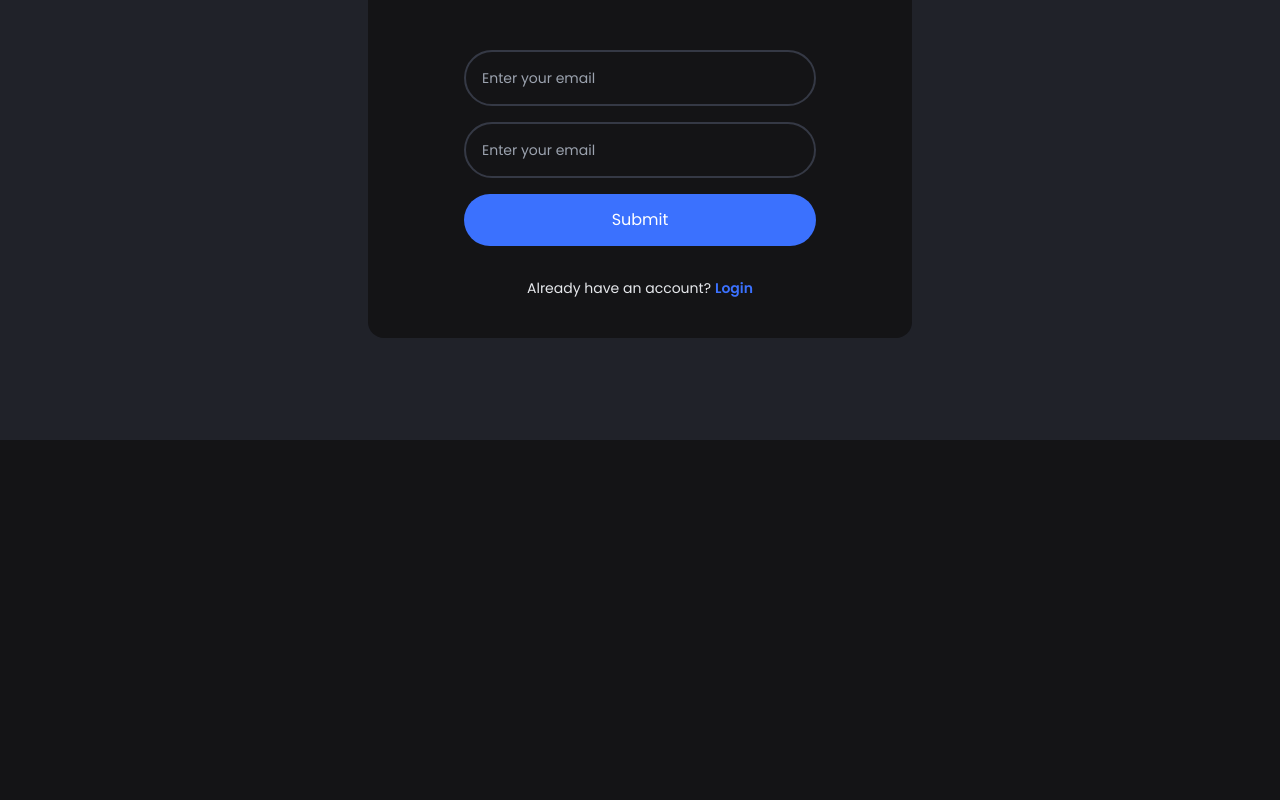
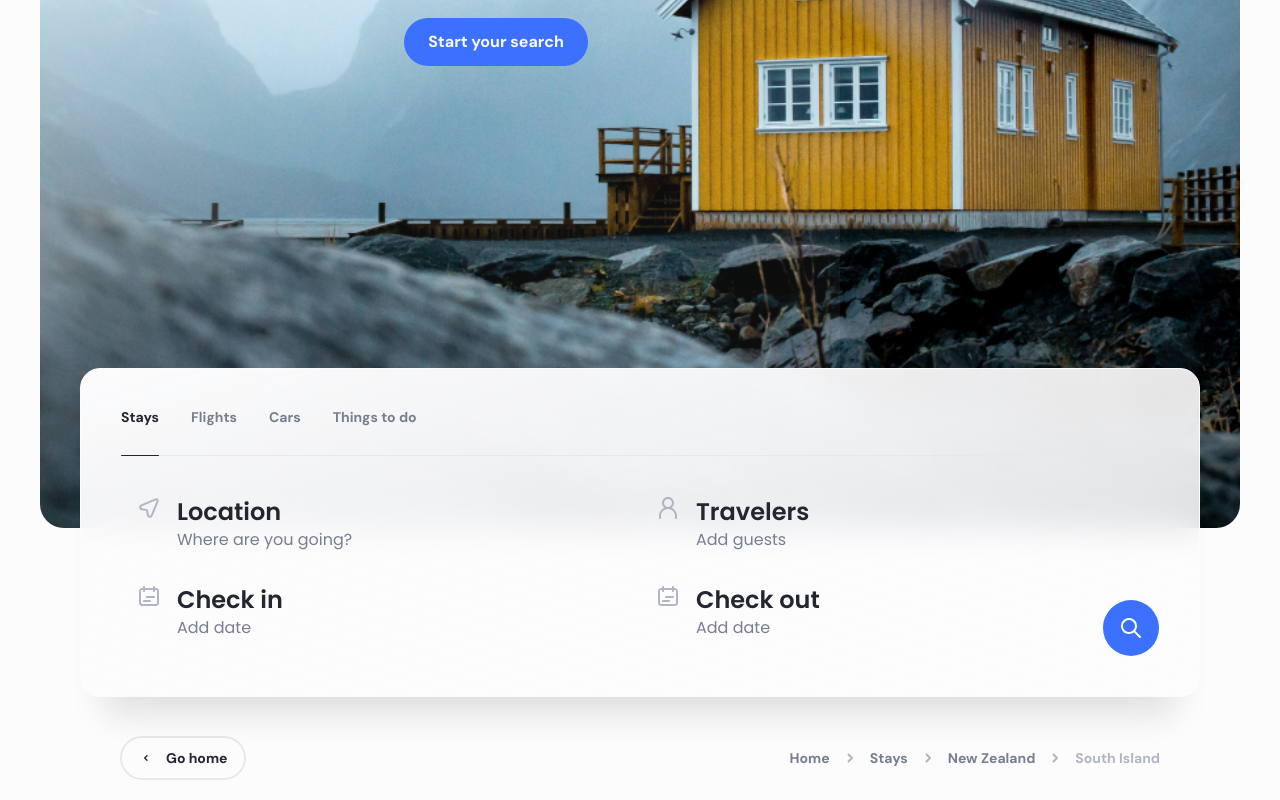
Before and after one commit to hasanlashgari01/fleet-react, a React (Vite) app: page /category in a window 1280 px wide. Shown: the part 360-1160 px from the top of the page. Before the commit the page ends 800 px from the top, so only its background shows below. Built offline with nearby package versions, Linux system fonts and the light colour scheme.

Commit message:
styles of breadcrumbs

```diff
--- a/index.html
+++ b/index.html
@@ -1,5 +1,6 @@
 <!DOCTYPE html>
-<html lang="en" class="dark">
+<!-- <html lang="en" class="dark"> -->
+<html lang="en">
     <head>
         <meta charset="UTF-8" />
         <link rel="shortcut icon" href="./src/assets/logo.svg" type="image/x-icon" />
@@ -108,6 +109,22 @@
                     fill-rule="evenodd"
                     clip-rule="evenodd"
                     d="M16.2071 9.79289C15.8166 9.40237 15.1834 9.40237 14.7929 9.79289L12 12.5858L9.20711 9.79289C8.81658 9.40237 8.18342 9.40237 7.79289 9.79289C7.40237 10.1834 7.40237 10.8166 7.79289 11.2071L11.2929 14.7071C11.6834 15.0976 12.3166 15.0976 12.7071 14.7071L16.2071 11.2071C16.5976 10.8166 16.5976 10.1834 16.2071 9.79289Z"
+                    fill="currentColor"
+                />
+            </symbol>
+            <symbol id="arrow-left-simple" viewBox="0 0 16 16" fill="none" xmlns="http://www.w3.org/2000/svg">
+                <path
+                    fill-rule="evenodd"
+                    clip-rule="evenodd"
+                    d="M9.4714 5.19526C9.73175 5.45561 9.73175 5.87772 9.4714 6.13807L7.60948 8L9.4714 9.86193C9.73175 10.1223 9.73175 10.5444 9.4714 10.8047C9.21106 11.0651 8.78895 11.0651 8.5286 10.8047L6.19526 8.4714C5.93491 8.21106 5.93491 7.78895 6.19526 7.5286L8.5286 5.19526C8.78895 4.93491 9.21106 4.93491 9.4714 5.19526Z"
+                    fill="currentColor"
+                />
+            </symbol>
+            <symbol id="arrow-right-simple" viewBox="0 0 24 24" fill="none" xmlns="http://www.w3.org/2000/svg">
+                <path
+                    fill-rule="evenodd"
+                    clip-rule="evenodd"
+                    d="M9.79289 7.79289C9.40237 8.18342 9.40237 8.81658 9.79289 9.20711L12.5858 12L9.79289 14.7929C9.40237 15.1834 9.40237 15.8166 9.79289 16.2071C10.1834 16.5976 10.8166 16.5976 11.2071 16.2071L14.7071 12.7071C15.0976 12.3166 15.0976 11.6834 14.7071 11.2929L11.2071 7.79289C10.8166 7.40237 10.1834 7.40237 9.79289 7.79289Z"
                     fill="currentColor"
                 />
             </symbol>
--- /dev/null
+++ b/src/components/Breadcrumbs.jsx
@@ -0,0 +1,42 @@
+import { Link } from "react-router-dom";
+
+function Breadcrumbs() {
+    return (
+        <div className="hidden lg:flex items-center justify-between">
+            <Link
+                to="/"
+                className="flex items-center gap-x-3 py-3 px-4 hover:bg-neutral-6 dark:hover:bg-neutral-3 text-neutral-2 dark:text-neutral-8 font-DMSansBold text-sm/4 border-2 border-neutral-6 dark:border-neutral-3 rounded-full transition-colors duration-300 cursor-pointer"
+            >
+                <svg className="w-4 h-4">
+                    <use href="#arrow-left-simple"></use>
+                </svg>
+                Go home
+            </Link>
+            <div>
+                <ul className="flex gap-x-2">
+                    <li className="flex items-center gap-x-2 text-neutral-4 font-DMSansBold text-sm/4">
+                        Home
+                        <svg className="w-6 h-6 text-neutral-5">
+                            <use href="#arrow-right-simple"></use>
+                        </svg>
+                    </li>
+                    <li className="flex items-center gap-x-2 text-neutral-4 font-DMSansBold text-sm/4">
+                        Stays
+                        <svg className="w-6 h-6 text-neutral-5">
+                            <use href="#arrow-right-simple"></use>
+                        </svg>
+                    </li>
+                    <li className="flex items-center gap-x-2 text-neutral-4 font-DMSansBold text-sm/4">
+                        New Zealand
+                        <svg className="w-6 h-6 text-neutral-5">
+                            <use href="#arrow-right-simple"></use>
+                        </svg>
+                    </li>
+                    <Link className="flex items-center text-neutral-5 font-DMSansBold text-sm/4">South Island</Link>
+                </ul>
+            </div>
+        </div>
+    );
+}
+
+export default Breadcrumbs;
--- a/src/layouts/Header.jsx
+++ b/src/layouts/Header.jsx
@@ -7,7 +7,7 @@ import ModalLogin from "../components/ModalLogin.jsx";
 
 function Header() {
     const [isMenuOpen, setIsMenuOpen] = useState(false);
-    const [isModalRegister, setIsModalRegister] = useState(true);
+    const [isModalRegister, setIsModalRegister] = useState(false);
     const [isModalLogin, setIsModalLogin] = useState(false);
 
     const isLinkActive = ({ isActive }) => (isActive ? "nav__link nav__link--active" : "nav__link");
--- /dev/null
+++ b/src/pages/Category/Category.jsx
@@ -0,0 +1,15 @@
+import Hero from "../home/Hero";
+import Breadcrumbs from "../../components/Breadcrumbs";
+
+function Category() {
+    return (
+        <>
+            <Hero />
+            <div className="container">
+                <Breadcrumbs />
+            </div>
+        </>
+    );
+}
+
+export default Category;
--- a/src/routes.jsx
+++ b/src/routes.jsx
@@ -1,5 +1,9 @@
 import Home from "./pages/home/Home";
+import Category from "./pages/Category/Category";
 
-const routes = [{ path: "/", element: <Home /> }];
+const routes = [
+    { path: "/", element: <Home /> },
+    { path: "/category", element: <Category /> },
+];
 
 export default routes;
```
